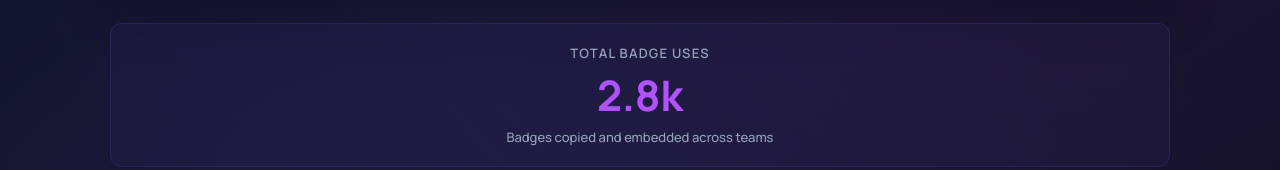
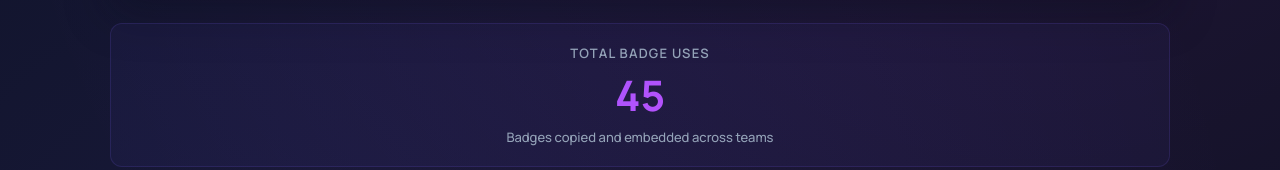
Before and after one commit to dotnetdave/ai-usage-badges, a plain HTML site: page index.html in a window 1280 px wide. Shown: the part 310-480 px from the top of the page. Drawn offline with Linux system fonts and the light colour scheme; no server answers.

Commit message:
chore: set initial badge count to 45

```diff
--- a/index.html
+++ b/index.html
@@ -548,7 +548,7 @@
   // Falls back to TOTAL_BADGE_USES if API unavailable
   // ============================================================================
 
-  const TOTAL_BADGE_USES = 2847; // Fallback value if API unavailable
+  const TOTAL_BADGE_USES = 45; // Fallback value if API unavailable
   const ANALYTICS_API_ENDPOINT = '/api/badge-count'; // Update with your API endpoint URL
 
   function formatMagnitude(num) {
```
